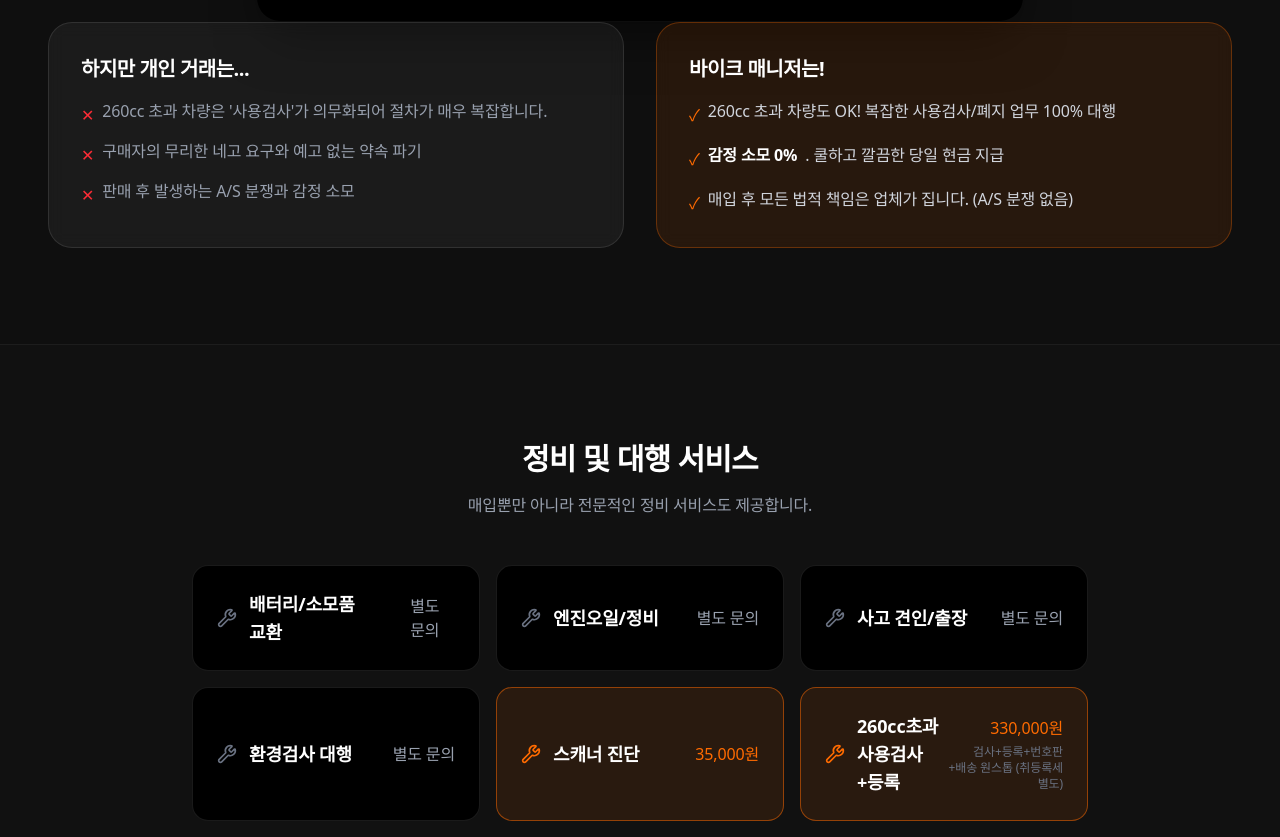
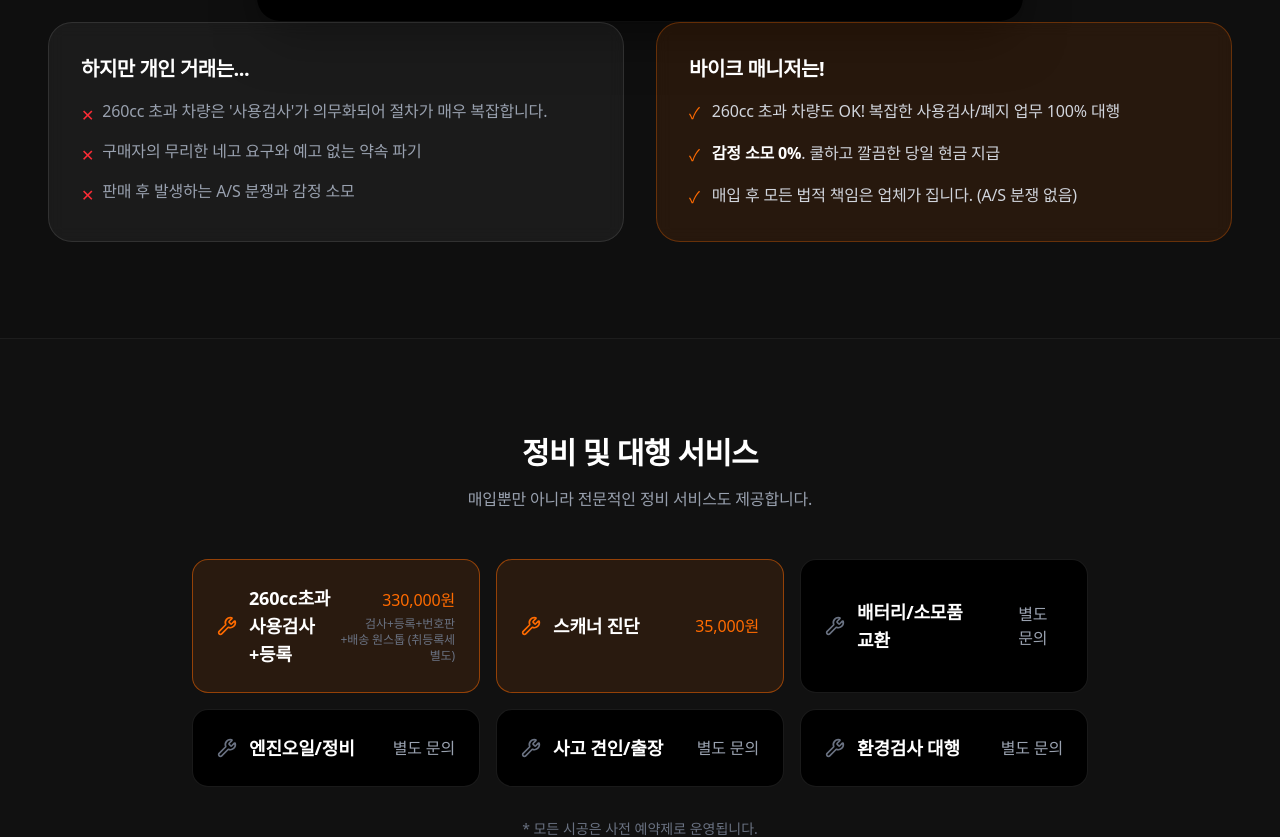
Before and after one commit to 12538253/bike-landing, a Next.js app: page / in a window 1280 px wide. Shown: the part 2721-3558 px from the top of the page. Built offline with nearby package versions, Linux system fonts and the light colour scheme.

Commit message:
서비스 순서 및 텍스트 줄바꿈 수정

```diff
--- a/components/PolicySection.tsx
+++ b/components/PolicySection.tsx
@@ -33,18 +33,27 @@ export default function PolicySection() {
 
                 <div className="rounded-3xl border border-brand-orange/30 bg-brand-orange/10 p-8 text-left backdrop-blur-sm">
                     <h3 className="mb-4 text-xl font-bold text-white">바이크 매니저는!</h3>
-                    <ul className="space-y-3 text-gray-300">
-                        <li className="flex items-start gap-2">
-                            <span className="mt-1 text-brand-orange">✓</span>
-                            260cc 초과 차량도 OK! 복잡한 사용검사/폐지 업무 100% 대행
+                    <ul className="space-y-4 text-gray-300">
+                        <li className="flex items-start gap-3">
+                            <span className="mt-0.5 text-brand-orange shrink-0">✓</span>
+                            <span>
+                                260cc 초과 차량도 OK! <br className="md:hidden" />
+                                복잡한 사용검사/폐지 업무 100% 대행
+                            </span>
                         </li>
-                        <li className="flex items-start gap-2 py-1">
-                            <span className="mt-1 text-brand-orange">✓</span>
-                            <span className="text-white font-bold">감정 소모 0%</span>. 쿨하고 깔끔한 당일 현금 지급
+                        <li className="flex items-start gap-3">
+                            <span className="mt-0.5 text-brand-orange shrink-0">✓</span>
+                            <span>
+                                <span className="text-white font-bold">감정 소모 0%</span>. <br className="md:hidden" />
+                                쿨하고 깔끔한 당일 현금 지급
+                            </span>
                         </li>
-                        <li className="flex items-start gap-2">
-                            <span className="mt-1 text-brand-orange">✓</span>
-                            매입 후 모든 법적 책임은 업체가 집니다. (A/S 분쟁 없음)
+                        <li className="flex items-start gap-3">
+                            <span className="mt-0.5 text-brand-orange shrink-0">✓</span>
+                            <span>
+                                매입 후 모든 법적 책임은 업체가 집니다. <br className="md:hidden" />
+                                (A/S 분쟁 없음)
+                            </span>
                         </li>
                     </ul>
                 </div>
--- a/components/ServicesSection.tsx
+++ b/components/ServicesSection.tsx
@@ -3,12 +3,12 @@
 import { Wrench, CheckCircle } from "lucide-react";
 
 const services = [
+    { name: "260cc초과 사용검사+등록", price: "330,000원", highlight: true, desc: "검사+등록+번호판+배송 원스톱 (취등록세 별도)" },
+    { name: "스캐너 진단", price: "35,000원", highlight: true },
     { name: "배터리/소모품 교환", price: "별도 문의" },
     { name: "엔진오일/정비", price: "별도 문의" },
     { name: "사고 견인/출장", price: "별도 문의" },
     { name: "환경검사 대행", price: "별도 문의" },
-    { name: "스캐너 진단", price: "35,000원", highlight: true },
-    { name: "260cc초과 사용검사+등록", price: "330,000원", highlight: true, desc: "검사+등록+번호판+배송 원스톱 (취등록세 별도)" },
 ];
 
 export default function ServicesSection() {
```
